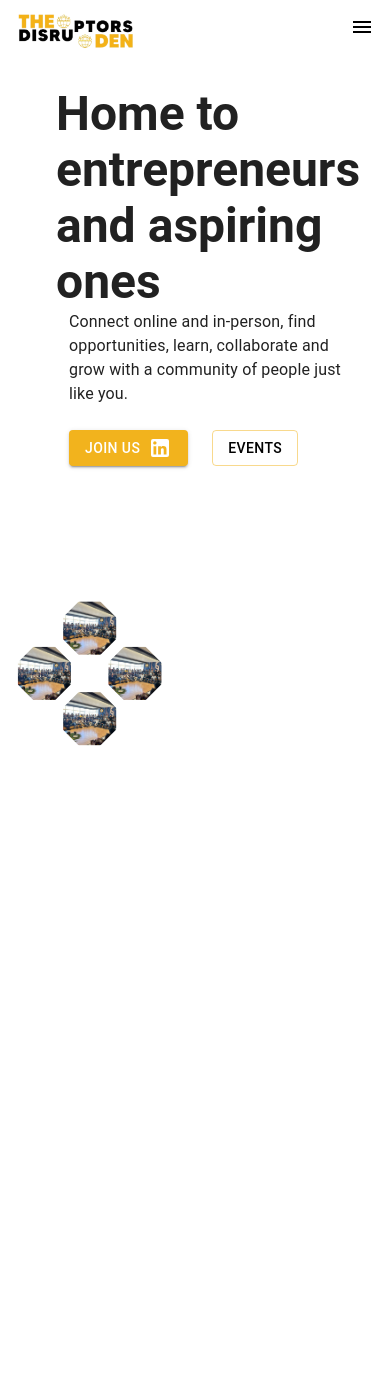
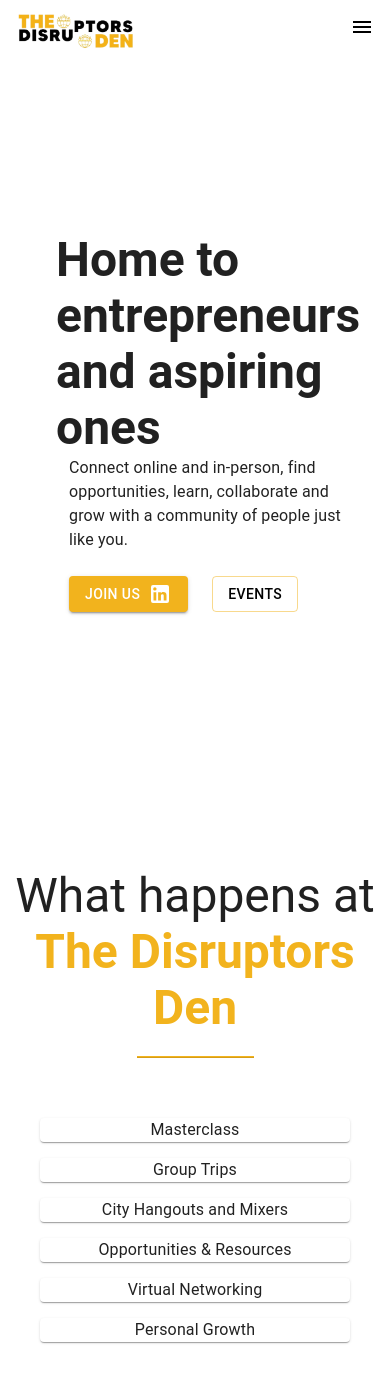
Before and after one commit to DawitSishu/TDD, a React (Vite) app: page / in a window 390 px wide. Before the commit the page ends 844 px from the top, so only its background shows below. Built offline with nearby package versions, Linux system fonts and the light colour scheme.

Commit message:
cards showwn

```diff
--- a/src/App.jsx
+++ b/src/App.jsx
@@ -25,7 +25,7 @@
   breakpoints: {
     values: {
       xs: 0,
-      sm: 768,
+      sm: 860,
       md: 960,
       lg: 1280,
       xl: 1920,
--- /dev/null
+++ b/src/Components/Home/detailsData.js
@@ -0,0 +1,38 @@
+export const data = [
+  {
+    title: "Masterclass",
+    detail:
+      "Learn from the best in the industry. Our masterclasses are taught by industry experts who have been in the game for years.",
+    icon: "",
+  },
+  {
+    title: "Group Trips",
+    detail:
+      "Travel the world with us. We host group trips to different cities around the world. We take care of the logistics, you just have to show up.",
+    icon: "",
+  },
+  {
+    title: "City Hangouts and Mixers",
+    detail:
+      "Meet other digital nomads in your city. We host monthly hangouts and mixers in different cities around the world to help you connect with other disruptors.",
+    icon: "",
+  },
+  {
+    title: "Opportunities & Resources",
+    detail:
+      "Find opportunities and resources to help you grow your business. We have a list of opportunities and resources that will help you grow your business.",
+    icon: "",
+  },
+  {
+    title: "Virtual Networking",
+    detail:
+      "Meet other digital nomads from around the world. We host virtual networking events every month to help you connect with other disruptors.",
+    icon: "",
+  },
+  {
+    title: "Personal Growth",
+    detail:
+      "Learn how to grow your business. We host monthly workshops to help you grow your business and take it to the next level with our personal growth workshops.",
+    icon: "",
+  },
+];
--- a/src/Components/Home/index.jsx
+++ b/src/Components/Home/index.jsx
@@ -1,10 +1,19 @@
 import React from "react";
 import Navbar from "../Navbar";
-import { Grid, Typography, Box, Paper, Button } from "@mui/material";
+import {
+  Grid,
+  Typography,
+  Box,
+  Paper,
+  Button,
+  Divider,
+  useMediaQuery,
+} from "@mui/material";
 import test from "../../assets/test.jpg";
 import LinkedInIcon from "@mui/icons-material/LinkedIn";
 import { Link } from "react-router-dom";
 import "./style.css";
+import { data } from "./detailsData";
 
 const ImageBox = ({ imageSrc }) => {
   return (
@@ -26,22 +35,18 @@
 };
 
 const Index = () => {
+  const ismobile = useMediaQuery("(max-width:860px)");
   return (
     <div>
       <Navbar />
-      <Grid
-        container
-        justifyContent="center"
-        sx={{ height: "80vh" }}
-        spacing={4}
-      >
+      <Grid container justifyContent="center" spacing={4}>
         <Grid item xs={12} sm={6}>
           <Grid
             container
             sx={{
-              height: "100%",
               width: "100%",
               flexDirection: "column",
+              height: "100vh",
             }}
             p={7}
             justifyContent="center"
@@ -72,7 +77,16 @@
             </Grid>
           </Grid>
         </Grid>
-        <Grid item xs={12} sm={6}>
+        <Grid
+          item
+          xs={12}
+          sm={6}
+          sx={{
+            height: "100vh",
+            width: "100%",
+            display: ismobile ? "none" : "block",
+          }}
+        >
           <div id="main">
             <div className="box blue">
               <div className="image"></div>
@@ -89,6 +103,42 @@
           </div>
         </Grid>
       </Grid>
+      <br />
+      <Grid container justifyContent="center">
+        <Grid xs={12}>
+          <Typography variant="h3" textAlign="center">
+            What happens at{" "}
+            <span style={{ color: "#F2B31D", fontWeight: "bold" }}>
+              The Disruptors Den
+            </span>
+          </Typography>
+          <Divider
+            sx={{
+              marginTop: 2,
+              width: "30%",
+              height: "2px",
+              margin: "20px auto",
+              backgroundColor: "#F2B31D",
+            }}
+          />
+        </Grid>
+        <Grid container justifyContent="center" spacing={2} p={5}>
+          {data.map((item) => (
+            <Grid key={item} item xs={12} sm={4} style={{ width: "100%" }}>
+              <Paper
+                style={{
+                  height: "100%",
+                  display: "flex",
+                  alignItems: "center",
+                  justifyContent: "center",
+                }}
+              >
+                {item.title}
+              </Paper>
+            </Grid>
+          ))}
+        </Grid>
+      </Grid>
     </div>
   );
 };
--- a/src/Components/Navbar/style.css
+++ b/src/Components/Navbar/style.css
@@ -1,6 +1,6 @@
 .sticky {
   transition: all 0.3s ease-out 0s !important;
-  box-shadow: 0px 10px 10px 0px #7C7C7C !important;
+  box-shadow: 0px 1px 10px 0px #7C7C7C !important;
   backdrop-filter: blur(15px) !important;
 }
 .navbar {
```
Also changed, not shown: 1 other file (tests, documents, lock files or other folders).
